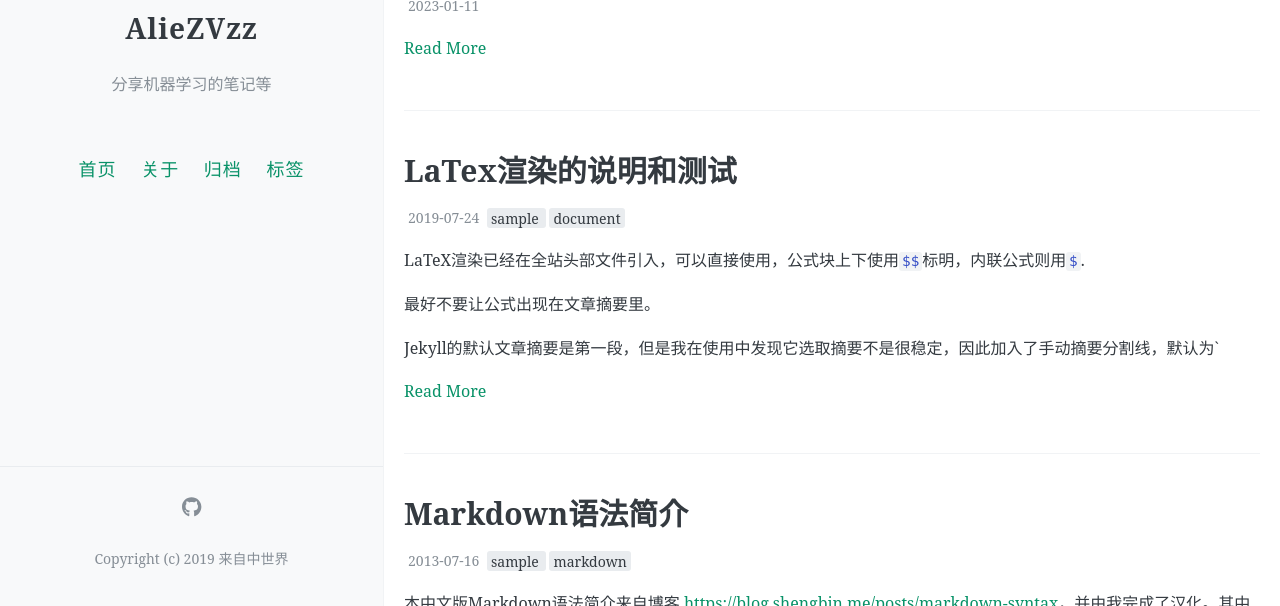
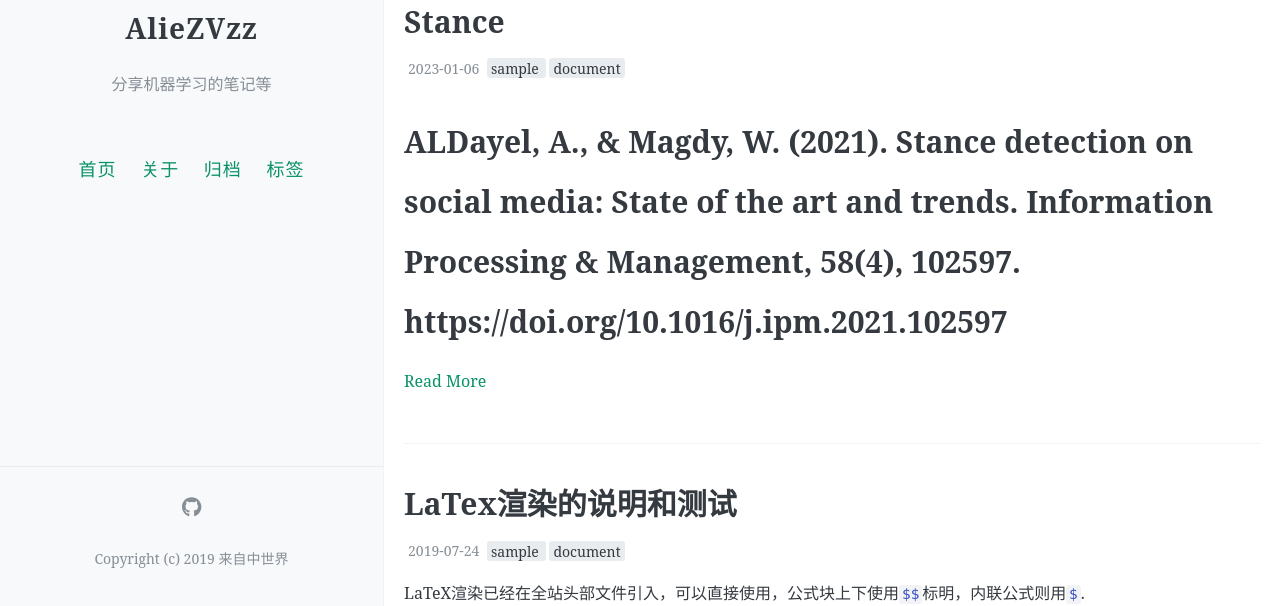
Before and after one commit to AlieZVzz/aliezvzz.github.io, a Jekyll site: the page built from index.html, in a window 1280 px wide and 900 px high, cut to the strip 294-900 px from the top of the window. Built offline with Jekyll 4.4.1, drawn with Linux system fonts in a browser that asks for light colours; the list of posts is cut into pages by our own code; comment, search, counter and statistics services are not loaded; some of the changed lines change nothing that is shown.

Commit message:
Update and rename 2023-01-06-Stance detection on social media: State of the art and trends.md to 2023-01-06-Stance.md

```diff
--- a/_posts/2023-01-06-Stance detection on social media: State of the art and trends.md
+++ b/_posts/2023-01-06-Stance.md
@@ -1,6 +1,6 @@
 ---
 layout: post
-title: Stance detection on social media: State of the art and trends
+title: Stance
 date: 2023-01-06
 Author: ALDayel
 categories:
```
